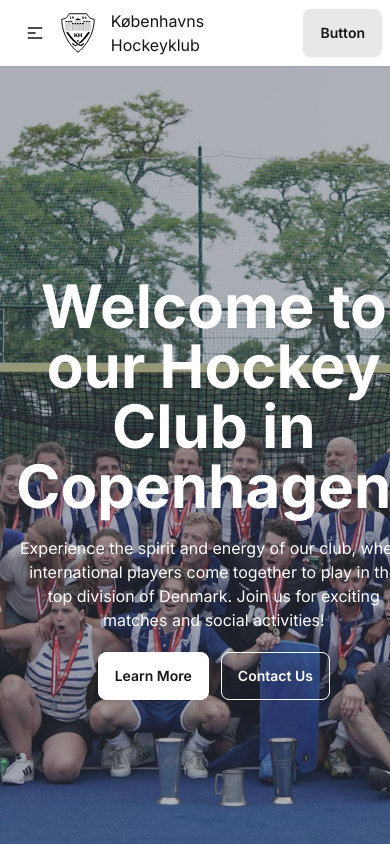
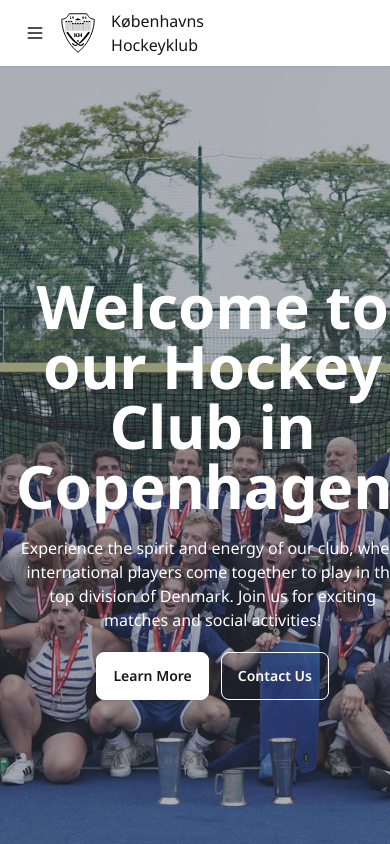
Before and after one commit to paulafiaschi/kh-web-2024, a Next.js app: page / in a window 390 px wide. Shown: the top 844 px of the page. Built offline with nearby package versions, Linux system fonts and the light colour scheme.

Commit message:
basic styling of hp

```diff
--- a/app/components/Nav.jsx
+++ b/app/components/Nav.jsx
@@ -3,22 +3,21 @@ import Link from "next/link";
 export default function Nav() {
   return (
     <div className="navbar bg-base-100 sticky top-0 drop-shadow-sm z-50">
-      <div className="navbar-start">
+      <div className="navbar-start	">
         <div className="dropdown">
           <div tabIndex={0} role="button" className="btn btn-ghost lg:hidden">
             <svg
               xmlns="http://www.w3.org/2000/svg"
-              className="h-5 w-5"
               fill="none"
               viewBox="0 0 24 24"
-              stroke="currentColor"
+              className="inline-block w-5 h-5 stroke-current"
             >
               <path
                 strokeLinecap="round"
                 strokeLinejoin="round"
                 strokeWidth="2"
-                d="M4 6h16M4 12h8m-8 6h16"
-              />
+                d="M4 6h16M4 12h16M4 18h16"
+              ></path>
             </svg>
           </div>
           <ul
@@ -36,7 +35,7 @@ export default function Nav() {
             </li> */}
           </ul>
         </div>
-        <Link href="/" className="logo">
+        <Link href="/" className="logo ">
           <Image
             src="/KH-Logo.svg"
             width={50}
@@ -46,7 +45,7 @@ export default function Nav() {
           Københavns Hockeyklub
         </Link>
       </div>
-      <div className="navbar-center hidden lg:flex">
+      <div className="navbar-end hidden lg:flex">
         <ul className="menu menu-horizontal px-1">
           <li>
             <Link href="/about">About Us</Link>
@@ -56,9 +55,9 @@ export default function Nav() {
           </li>
         </ul>
       </div>
-      <div className="navbar-end">
+      {/* <div className="navbar-end">
         <a className="btn">Button</a>
-      </div>
+      </div> */}
     </div>
   );
 }
--- a/app/components/homepage/FAQ.jsx
+++ b/app/components/homepage/FAQ.jsx
@@ -43,7 +43,7 @@ export default function FAQ() {
 
       <p className="mt-16 text-3xl font-bold">Still have questions?</p>
       <p>Feel free to reach out to us.</p>
-      <button className="btn btn-primary mt-4">Primary</button>
+      <button className="btn btn-secondary mt-4">Contact Us</button>
     </section>
   );
 }
--- a/app/components/homepage/JoinUs.jsx
+++ b/app/components/homepage/JoinUs.jsx
@@ -9,7 +9,7 @@ export default function JoinUs() {
           Experience the thrill of competitive hockey and join our vibrant
           community of players.
         </p>
-        <button className="btn btn-primary">Primary</button>
+        <button className="btn btn-primary">Contact Us</button>
       </div>
       <Image
         src="/ladies-men-2023.jpg"
--- a/app/globals.css
+++ b/app/globals.css
@@ -6,6 +6,7 @@
 
 html {
   background-color: white;
+  color: #031641;
 }
 
 .logo {
@@ -28,7 +29,6 @@ section h2 {
 }
 
 .highlightSection {
-  /* grid-template-columns: 1.5fr 1fr; */
   background-color: rgb(8, 47, 133);
   color: white;
 }
@@ -58,3 +58,13 @@ h3 {
 .collapse.collapse-arrow {
   border-bottom: solid 1px rgb(16, 100, 179);
 }
+
+@media only screen and (max-width: 767px) {
+  section,
+  .teams {
+    grid-template-columns: 1fr;
+  }
+  .team {
+    grid-column: 1/3;
+  }
+}
--- a/app/layout.js
+++ b/app/layout.js
@@ -1,9 +1,9 @@
-import { Inter } from "next/font/google";
+import { Noto_Sans } from "next/font/google";
 import "./globals.css";
 import Nav from "./components/Nav";
 import Footer from "./components/Footer";
 
-const inter = Inter({ subsets: ["latin"] });
+const noto_sans = Noto_Sans({ subsets: ["latin"] });
 
 export const metadata = {
   title: "Københavns Hockeyklub",
@@ -12,12 +12,12 @@ export const metadata = {
 
 export default function RootLayout({ children }) {
   return (
-    <html lang="en" >
-      <body className={inter.className}>
-        <Nav/>
+    <html lang="en">
+      <body className={noto_sans.className}>
+        <Nav />
         {children}
         <Footer />
-        </body>
+      </body>
     </html>
   );
 }
--- a/tailwind.config.js
+++ b/tailwind.config.js
@@ -21,7 +21,7 @@ module.exports = {
       {
         mytheme: {
           primary: "#fff",
-          secondary: "#f6d860",
+          secondary: "#2456c4",
           accent: "#37cdbe",
           neutral: "#3d4451",
           "base-100": "#ffffff",
```
